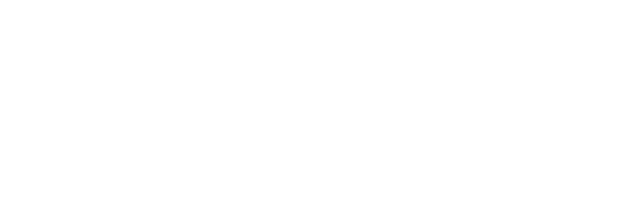
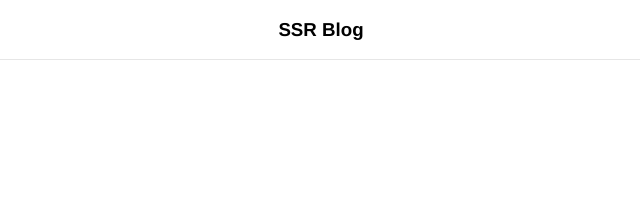
Before and after one commit to Belchenkov/nuxt-blog-wfm, a Nuxt app: page / in a window 1280 px wide. Shown: the top 210 px of the page, without its empty margins (319-959 px from the left). Built offline with nearby package versions, Linux system fonts and the light colour scheme.

Commit message:
Creating Layouts

```diff
--- /dev/null
+++ b/components/main/Navigation.vue
@@ -0,0 +1,21 @@
+<template>
+    <nav>
+      <h1>SSR Blog</h1>
+    </nav>
+</template>
+
+<script>
+    export default {
+        name: "Navigation"
+    }
+</script>
+
+<style lang="scss" scoped>
+  nav {
+    display: flex;
+    align-items: center;
+    justify-content: center;
+    height: 100%;
+    border-bottom: 1px solid #e6e6e6;
+  }
+</style>
--- a/layouts/default.vue
+++ b/layouts/default.vue
@@ -1,8 +1,24 @@
 <template>
-  <div>
-    <nuxt />
-  </div>
+  <el-container>
+    <el-header>
+      <app-navigation />
+    </el-header>
+    <el-main>
+      <nuxt />
+    </el-main>
+    <el-footer />
+  </el-container>
 </template>
+
+<script>
+  import AppNavigation from '@/components/main/Navigation';
+
+  export default {
+    components: {
+      AppNavigation
+    }
+  }
+</script>
 
 <style>
 
--- a/nuxt.config.js
+++ b/nuxt.config.js
@@ -18,7 +18,8 @@
   loading: { color: '#fff' },
 
   css: [
-    'element-ui/lib/theme-chalk/index.css'
+    'element-ui/lib/theme-chalk/index.css',
+    '@/theme/index.scss'
   ],
 
   plugins: [
--- a/package.json
+++ b/package.json
@@ -18,6 +18,8 @@
     "@nuxtjs/axios": "^5.3.6"
   },
   "devDependencies": {
-    "nodemon": "^1.18.9"
+    "node-sass": "^4.12.0",
+    "nodemon": "^1.18.9",
+    "sass-loader": "^7.1.0"
   }
 }
--- /dev/null
+++ b/theme/index.scss
@@ -0,0 +1,14 @@
+* {
+  margin: 0;
+  padding: 0;
+  box-sizing: border-box;
+}
+
+html, body {
+  margin: 0;
+  padding: 0;
+  height: 100%;
+  font-weight: 400;
+  font-family: 'Helvetica Neue', Helvetica, 'PingFang SC', 'Hiragino Sans GB', 'Microsoft YaHei', SimSun, sans-serif;
+  -webkit-font-smoothing: antialiased;
+}
```
Also changed, not shown: 1 other file (tests, documents, lock files or other folders).
